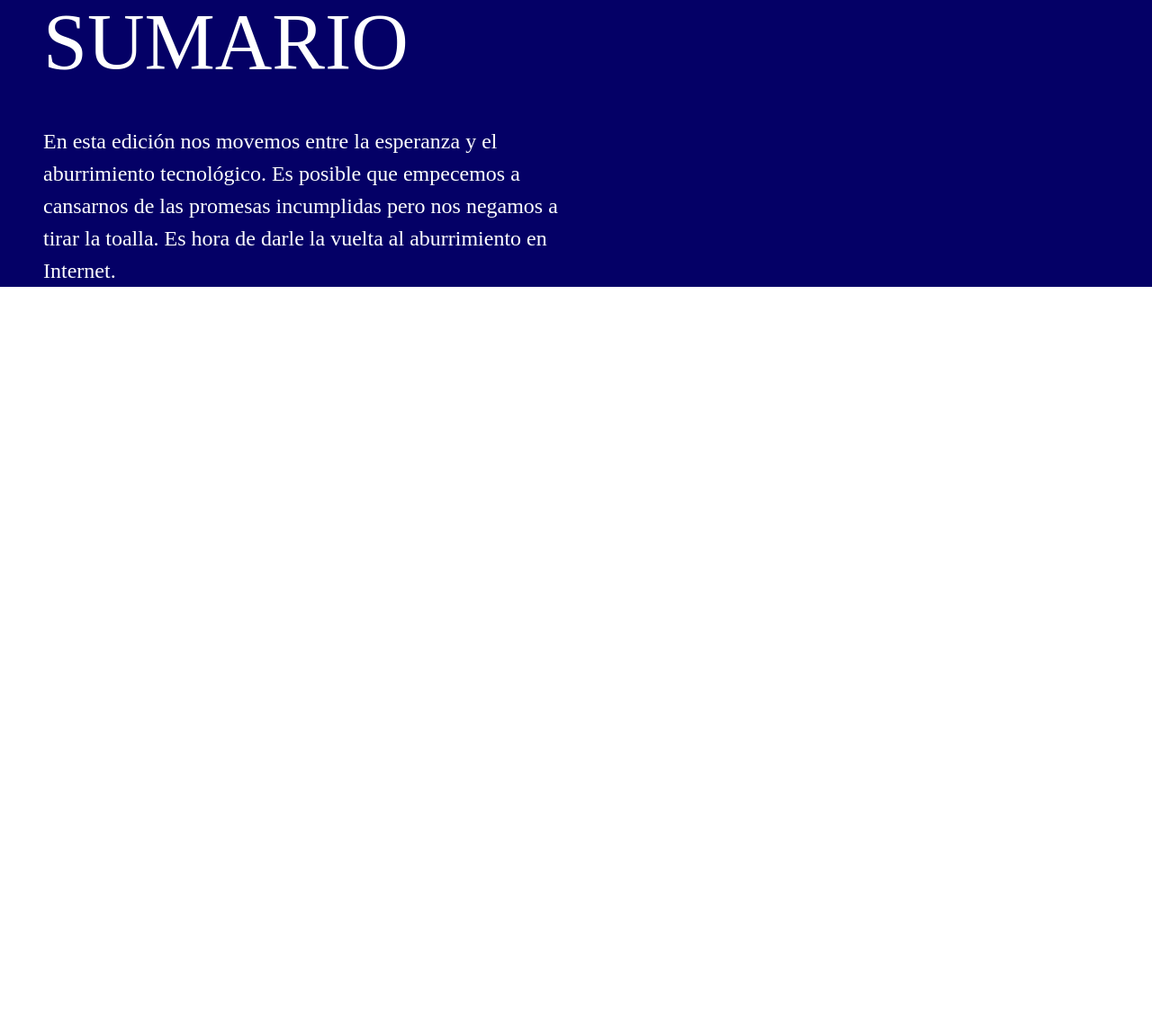
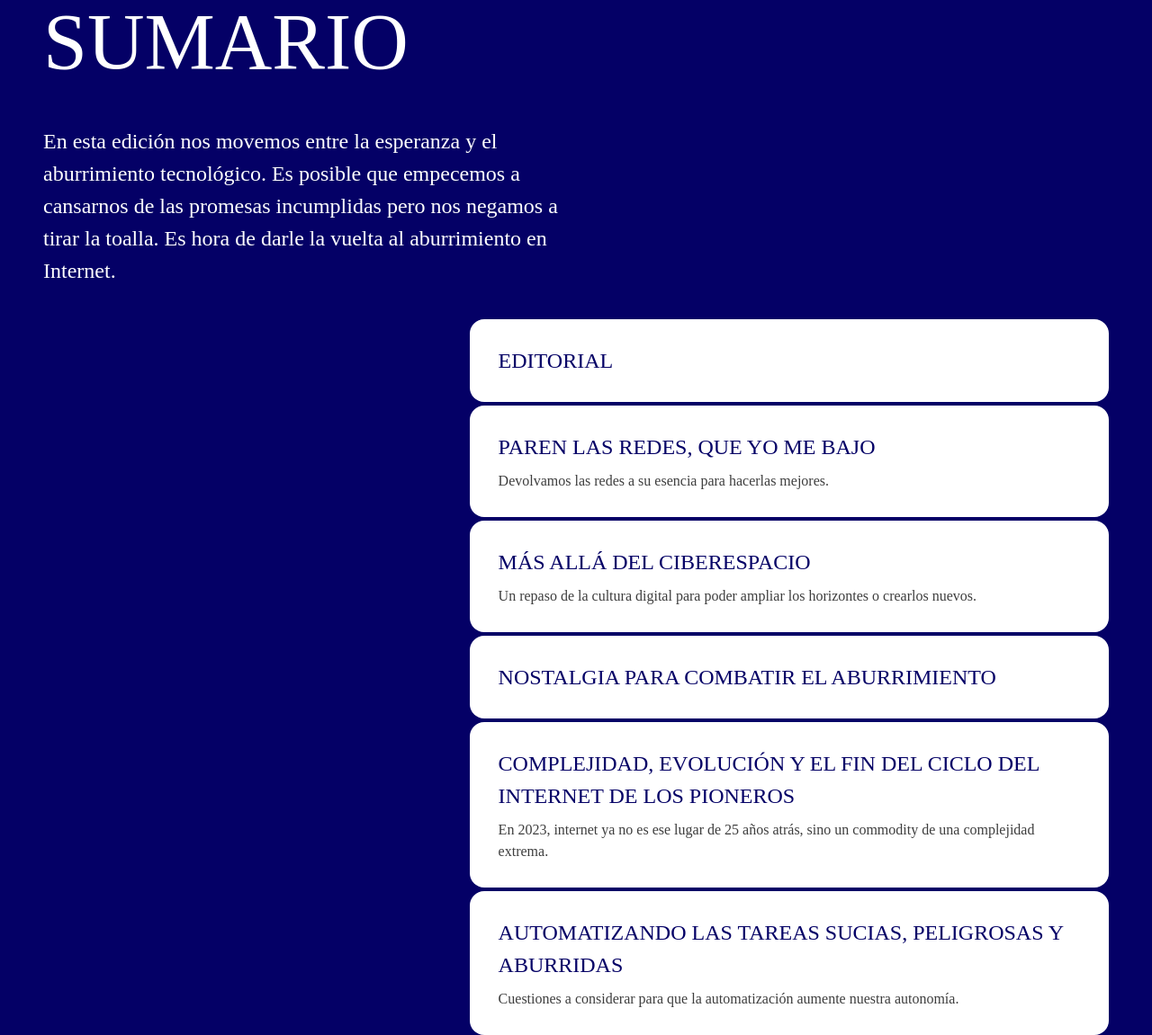
Before and after one commit to biko2/insights-web, an Astro site: page / in a window 1280 px wide. Shown: the part 1361-2512 px from the top of the page at 90% size. Before the commit the page ends 1680 px from the top, so only its background shows below. Built offline with nearby package versions, Linux system fonts and the light colour scheme; Astro itself is replaced by a stand-in of ours; a web font is replaced by a local one.

Commit message:
chore: añade lista de elementos

```diff
--- a/src/styles/mixins/colors.scss
+++ b/src/styles/mixins/colors.scss
@@ -5,3 +5,4 @@ $background-primary-medium: #040ab2;
 $background-secondary-default: #f00a0a;
 
 $content-highlight: #ff8982;
+$content-body: #3e3e3e;
--- a/src/views/Home/Home.tsx
+++ b/src/views/Home/Home.tsx
@@ -63,6 +63,53 @@ export const Home: React.FC = () => {
             incumplidas pero nos negamos a tirar la toalla. Es hora de darle la
             vuelta al aburrimiento en Internet.
           </p>
+
+          <div className={styles.listWrapper}>
+            <ul className={styles.list}>
+              <li className={styles.listBox}>
+                <h4 className={styles.listTitle}>Editorial</h4>
+              </li>
+              <li className={styles.listBox}>
+                <h4 className={styles.listTitle}>
+                  Paren las redes, que yo me bajo
+                </h4>
+                <p className={styles.listDescription}>
+                  Devolvamos las redes a su esencia para hacerlas mejores.
+                </p>
+              </li>
+              <li className={styles.listBox}>
+                <h4 className={styles.listTitle}>Más allá del ciberespacio</h4>
+                <p className={styles.listDescription}>
+                  Un repaso de la cultura digital para poder ampliar los
+                  horizontes o crearlos nuevos.
+                </p>
+              </li>
+              <li className={styles.listBox}>
+                <h4 className={styles.listTitle}>
+                  Nostalgia para combatir el aburrimiento
+                </h4>
+              </li>
+              <li className={styles.listBox}>
+                <h4 className={styles.listTitle}>
+                  Complejidad, evolución y el fin del ciclo del internet de los
+                  pioneros
+                </h4>
+                <p className={styles.listDescription}>
+                  En 2023, internet ya no es ese lugar de 25 años atrás, sino un
+                  commodity de una complejidad extrema.
+                </p>
+              </li>
+              <li className={styles.listBox}>
+                <h4 className={styles.listTitle}>
+                  Automatizando las tareas sucias, peligrosas y aburridas
+                </h4>
+                <p className={styles.listDescription}>
+                  Cuestiones a considerar para que la automatización aumente
+                  nuestra autonomía.
+                </p>
+              </li>
+            </ul>
+          </div>
         </div>
       </section>
     </main>
--- a/src/views/Home/home.module.scss
+++ b/src/views/Home/home.module.scss
@@ -119,6 +119,8 @@
 }
 
 .summarySecondParagraph {
+  margin-bottom: 36px;
+
   @include media($tablet) {
     width: 55%;
   }
@@ -131,3 +133,44 @@
     width: 40%;
   }
 }
+
+.listWrapper {
+  display: flex;
+  justify-content: flex-end;
+}
+
+.list {
+  display: flex;
+  flex-direction: column;
+  gap: 4px;
+  width: 100%;
+  @include media($tablet) {
+    width: 80%;
+  }
+
+  @include media($desktop) {
+    width: 60%;
+  }
+
+  @include media($largeDesktop) {
+    width: 40%;
+  }
+}
+
+.listBox {
+  padding: 28px 32px;
+  background-color: $background-default;
+  border-radius: 16px;
+  @include textFontM;
+}
+
+.listTitle {
+  color: $background-primary-default;
+  text-transform: uppercase;
+}
+
+.listDescription {
+  margin-top: 8px;
+  color: $content-body;
+  @include textFontXS;
+}
```
